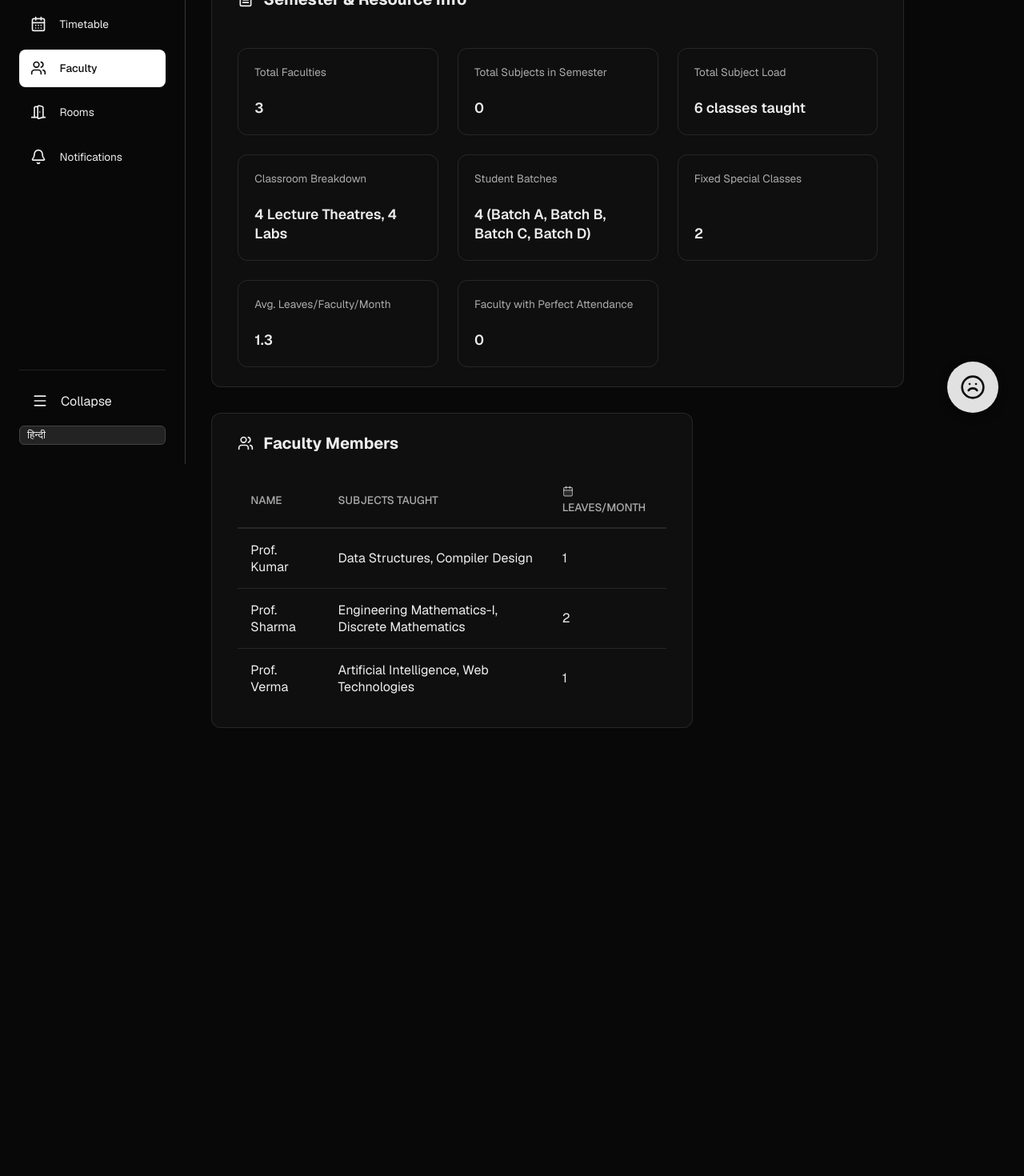
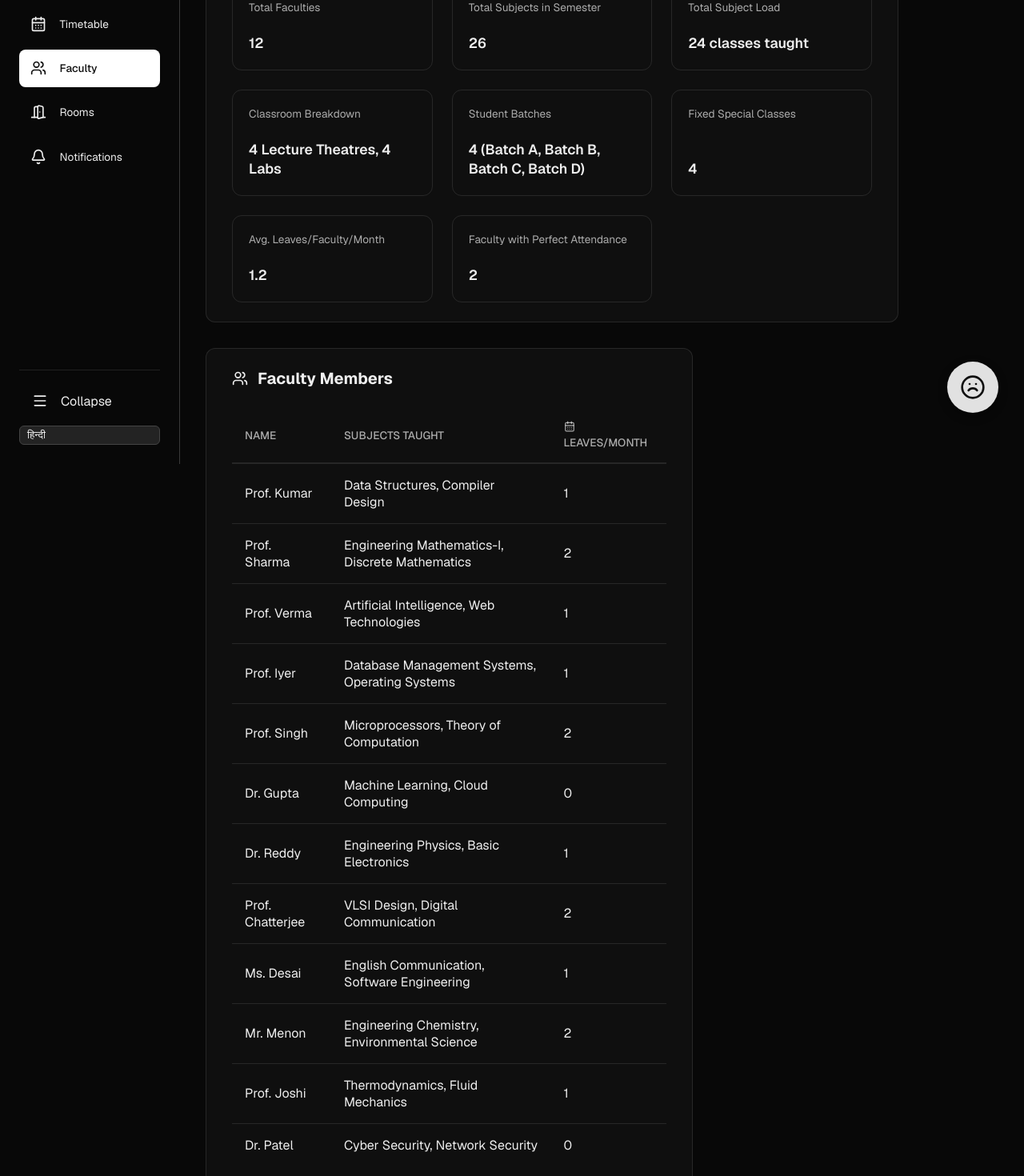
Before and after one commit to Shourya523/EduSch-Frontend, a React (Vite) app: page /admin-faculty in a window 1280 px wide. Shown: the part 220-1690 px from the top of the page at 80% size. Before the commit the page ends 1162 px from the top, so only its background shows below. Built offline with nearby package versions, Linux system fonts and the light colour scheme.

Commit message:
Hindi lang added

```diff
--- a/src/Pages/Faculty.jsx
+++ b/src/Pages/Faculty.jsx
@@ -1,12 +1,11 @@
 import React, { useState } from 'react';
 import './Faculty.css';
 import SideBar from '../components/SideBar';
-import { Plus, Users, FileText, CalendarDays, BookOpen, Ban, Clock, X } from 'lucide-react';
+import { Plus, Users, School, Book, UserCheck, CalendarDays, Clock, FileText, UserMinus, Award, X, BookOpen, Ban } from 'lucide-react';
 import AIChat from '../components/AiChat';
 
 // Expanded faculty data for a more robust demo
 const facultyList = [
-    // ... (facultyList data remains the same)
     {
         name: 'Prof. Kumar',
         subjects: ['Data Structures', 'Compiler Design'],
@@ -32,12 +31,85 @@ const facultyList = [
             { subject: 'Artificial Intelligence', day: 'Wednesday', time: '11:00-12:00', room: 'LT-102' }
         ]
     },
-    // ... rest of the list
+    {
+        name: 'Prof. Iyer',
+        subjects: ['Database Management Systems', 'Operating Systems'],
+        leavesPerMonth: 1,
+        maxClassesPerDay: 2,
+        specialClasses: []
+    },
+    {
+        name: 'Prof. Singh',
+        subjects: ['Microprocessors', 'Theory of Computation'],
+        leavesPerMonth: 2,
+        maxClassesPerDay: 2,
+        specialClasses: []
+    },
+    {
+        name: 'Dr. Gupta',
+        subjects: ['Machine Learning', 'Cloud Computing'],
+        leavesPerMonth: 0,
+        maxClassesPerDay: 4,
+        specialClasses: [
+            { subject: 'Machine Learning', day: 'Friday', time: '14:00-15:00', room: 'CS-Lab-1' }
+        ]
+    },
+    {
+        name: 'Dr. Reddy',
+        subjects: ['Engineering Physics', 'Basic Electronics'],
+        leavesPerMonth: 1,
+        maxClassesPerDay: 3,
+        specialClasses: []
+    },
+    {
+        name: 'Prof. Chatterjee',
+        subjects: ['VLSI Design', 'Digital Communication'],
+        leavesPerMonth: 2,
+        maxClassesPerDay: 2,
+        specialClasses: []
+    },
+    {
+        name: 'Ms. Desai',
+        subjects: ['English Communication', 'Software Engineering'],
+        leavesPerMonth: 1,
+        maxClassesPerDay: 4,
+        specialClasses: []
+    },
+    {
+        name: 'Mr. Menon',
+        subjects: ['Engineering Chemistry', 'Environmental Science'],
+        leavesPerMonth: 2,
+        maxClassesPerDay: 3,
+        specialClasses: []
+    },
+    {
+        name: 'Prof. Joshi',
+        subjects: ['Thermodynamics', 'Fluid Mechanics'],
+        leavesPerMonth: 1,
+        maxClassesPerDay: 3,
+        specialClasses: []
+    },
+    {
+        name: 'Dr. Patel',
+        subjects: ['Cyber Security', 'Network Security'],
+        leavesPerMonth: 0,
+        maxClassesPerDay: 2,
+        specialClasses: [
+            { subject: 'Cyber Security', day: 'Tuesday', time: '15:00-16:00', room: 'CS-Lab-2' }
+        ]
+    }
 ];
 
+// Expanded list of subjects, classrooms, and batches
 const semesterSubjects = [
-    // ... (semesterSubjects data remains the same)
+    'Engineering Mathematics-I', 'Engineering Physics', 'Engineering Chemistry', 'Basic Electrical Engineering',
+    'English Communication', 'Workshop Practice', 'Data Structures', 'Compiler Design', 'Artificial Intelligence',
+    'Web Technologies', 'Database Management Systems', 'Operating Systems', 'Microprocessors',
+    'Theory of Computation', 'Discrete Mathematics', 'Machine Learning', 'Cloud Computing', 'VLSI Design',
+    'Digital Communication', 'Software Engineering', 'Environmental Science', 'Thermodynamics', 'Fluid Mechanics',
+    'Cyber Security', 'Network Security', 'Basic Electronics'
 ];
+
 const classrooms = ['LT-101', 'LT-102', 'LT-103', 'LT-104', 'CS-Lab-1', 'CS-Lab-2', 'EC-Lab-1', 'ME-Lab-1'];
 const batches = ['Batch A', 'Batch B', 'Batch C', 'Batch D'];
 
@@ -49,169 +121,46 @@ const InfoItem = ({ label, value }) => (
     </div>
 );
 
-const hiText = {
-    // Page Titles
-    title: "फैकल्टी प्रबंधन",
-    addNew: "नया फैकल्टी जोड़ें",
-    resourceInfo: "सेमेस्टर और संसाधन जानकारी",
-    facultyMembers: "फैकल्टी सदस्य",
-    // Info Grid Labels
-    totalFaculties: "कुल फैकल्टी",
-    totalSubjects: "सेमेस्टर में कुल विषय",
-    totalLoad: "कुल विषय भार",
-    taught: "कक्षाएँ पढ़ाई गई",
-    classroomBreakdown: "कक्षा विभाजन",
-    lectureTheatres: "व्याख्यान कक्ष",
-    labs: "प्रयोगशालाएँ",
-    studentBatches: "छात्र बैच",
-    fixedClasses: "नियत विशेष कक्षाएँ",
-    avgLeaves: "औसत अवकाश/फैकल्टी/माह",
-    perfectAttendance: "पूर्ण उपस्थिति वाले फैकल्टी",
-    // Table Headers
-    name: "नाम",
-    subjectsTaught: "पढ़ाए गए विषय",
-    leavesPerMonth: "अवकाश/माह",
-    // Details Panel
-    schedulingConstraints: "शेड्यूलिंग बाधाएं",
-    maxClasses: "अधिकतम कक्षाएं प्रति दिन",
-    allowedLeaves: "अनुमत अवकाश प्रति माह",
-    fixedSchedule: "निश्चित शेड्यूल / विशेष कक्षाएं",
-    noSpecialClasses: "कोई विशेष कक्षा निर्धारित नहीं है।",
-    at: "को",
-    in: "में",
-    // Days
-    days: {
-        Monday: "सोमवार",
-        Tuesday: "मंगलवार",
-        Wednesday: "बुधवार",
-        Thursday: "गुरुवार",
-        Friday: "शुक्रवार"
-    },
-    // Faculty Names
-    names: {
-        'Prof. Kumar': 'प्रो. कुमार',
-        'Prof. Sharma': 'प्रो. शर्मा',
-        'Prof. Verma': 'प्रो. वर्मा',
-        'Prof. Iyer': 'प्रो. अय्यर',
-        'Prof. Singh': 'प्रो. सिंह',
-        'Dr. Gupta': 'डॉ. गुप्ता',
-        'Dr. Reddy': 'डॉ. रेड्डी',
-        'Prof. Chatterjee': 'प्रो. चटर्जी',
-        'Ms. Desai': 'सुश्री देसाई',
-        'Mr. Menon': 'श्री मेनन',
-        'Prof. Joshi': 'प्रो. जोशी',
-        'Dr. Patel': 'डॉ. पटेल'
-    },
-    // Subjects
-    subjects: {
-        'Data Structures': 'डेटा संरचनाएं',
-        'Compiler Design': 'कंपाइलर डिजाइन',
-        'Engineering Mathematics-I': 'इंजीनियरिंग गणित-I',
-        'Discrete Mathematics': 'असतत गणित',
-        'Artificial Intelligence': 'कृत्रिम बुद्धिमत्ता',
-        'Web Technologies': 'वेब टेक्नोलॉजीज',
-        'Database Management Systems': 'डेटाबेस प्रबंधन प्रणाली',
-        'Operating Systems': 'ऑपरेटिंग सिस्टम',
-        'Microprocessors': 'माइक्रोप्रोसेसर',
-        'Theory of Computation': 'संगणना का सिद्धांत',
-        'Machine Learning': 'मशीन लर्निंग',
-        'Cloud Computing': 'क्लाउड कंप्यूटिंग',
-        'Engineering Physics': 'इंजीनियरिंग भौतिकी',
-        'Basic Electronics': 'बेसिक इलेक्ट्रॉनिक्स',
-        'VLSI Design': 'वीएलएसआई डिजाइन',
-        'Digital Communication': 'डिजिटल संचार',
-        'English Communication': 'अंग्रेजी संचार',
-        'Software Engineering': 'सॉफ्टवेयर इंजीनियरिंग',
-        'Engineering Chemistry': 'इंजीनियरिंग रसायन विज्ञान',
-        'Environmental Science': 'पर्यावरण विज्ञान',
-        'Thermodynamics': 'ऊष्मप्रवैगिकी',
-        'Fluid Mechanics': 'द्रव यांत्रिकी',
-        'Cyber Security': 'साइबर सुरक्षा',
-        'Network Security': 'नेटवर्क सुरक्षा',
-    }
-};
 
 export default function Faculty() {
+    // State to track the currently selected faculty for details view
     const [selectedFaculty, setSelectedFaculty] = useState(null);
-    const [showChat, setShowChat] = useState(false);
-    const [lang, setLang] = useState("en");
 
+    // Enhanced data for the info grid
     const lectureTheatres = classrooms.filter(c => c.startsWith('LT')).length;
     const labs = classrooms.length - lectureTheatres;
     const totalSubjectsTaught = facultyList.reduce((sum, f) => sum + f.subjects.length, 0);
 
+    const [showChat, setShowChat] = useState(false);
+    const [lang, setLang] = useState("en");
+    const altTitle = "फैकल्टी प्रबंधन";
+    const altSubtitle = "";
     const infoData = [
-        { label: lang === "hi" ? hiText.totalFaculties : "Total Faculties", value: facultyList.length },
-        { label: lang === "hi" ? hiText.totalSubjects : "Total Subjects in Semester", value: semesterSubjects.length },
-        { label: lang === "hi" ? hiText.totalLoad : "Total Subject Load", value: `${totalSubjectsTaught} ${lang === "hi" ? hiText.taught : "classes taught"}` },
-        { label: lang === "hi" ? hiText.classroomBreakdown : "Classroom Breakdown", value: `${lectureTheatres} ${lang === "hi" ? hiText.lectureTheatres : "Lecture Theatres"}, ${labs} ${lang === "hi" ? hiText.labs : "Labs"}` },
-        { label: lang === "hi" ? hiText.studentBatches : "Student Batches", value: `${batches.length} (${batches.join(', ')})` },
-        { label: lang === "hi" ? hiText.fixedClasses : "Fixed Special Classes", value: facultyList.reduce((acc, f) => acc + f.specialClasses.length, 0) },
-        { label: lang === "hi" ? hiText.avgLeaves : "Avg. Leaves/Faculty/Month", value: (facultyList.reduce((sum, f) => sum + f.leavesPerMonth, 0) / facultyList.length).toFixed(1) },
-        { label: lang === "hi" ? hiText.perfectAttendance : "Faculty with Perfect Attendance", value: facultyList.filter(f => f.leavesPerMonth === 0).length },
+        { label: lang === "hi" ? "कुल फैकल्टी" : "Total Faculties", value: facultyList.length },
+        { label: lang === "hi" ? "सेमेस्टर में कुल विषय" : "Total Subjects in Semester", value: semesterSubjects.length },
+        { label: lang === "hi" ? "कुल विषय भार" : "Total Subject Load", value: `${totalSubjectsTaught} ${lang === "hi" ? "कक्षाएँ पढ़ाई गई" : "classes taught"}` },
+        { label: lang === "hi" ? "कक्षा विभाजन" : "Classroom Breakdown", value: `${lectureTheatres} ${lang === "hi" ? "व्याख्यान कक्ष" : "Lecture Theatres"}, ${labs} ${lang === "hi" ? "प्रयोगशालाएँ" : "Labs"}` },
+        { label: lang === "hi" ? "छात्र बैच" : "Student Batches", value: `${batches.length} (${batches.join(', ')})` },
+        { label: lang === "hi" ? "नियत विशेष कक्षाएँ" : "Fixed Special Classes", value: facultyList.reduce((acc, f) => acc + f.specialClasses.length, 0) },
+        { label: lang === "hi" ? "औसत अवकाश/फैकल्टी/माह" : "Avg. Leaves/Faculty/Month", value: (facultyList.reduce((sum, f) => sum + f.leavesPerMonth, 0) / facultyList.length).toFixed(1) },
+        { label: lang === "hi" ? "पूर्ण उपस्थिति वाले फैकल्टी" : "Faculty with Perfect Attendance", value: facultyList.filter(f => f.leavesPerMonth === 0).length },
     ];
-
-    const translateSubject = (subject) => lang === 'hi' ? (hiText.subjects[subject] || subject) : subject;
-    const translateName = (name) => lang === 'hi' ? (hiText.names[name] || name) : name;
-    const translateDay = (day) => lang === 'hi' ? (hiText.days[day] || day) : day;
-
-    const FacultyDetails = ({ faculty }) => (
-        <>
-            <div className="panel-header">
-                <h3>{translateName(faculty.name)}</h3>
-                <button className="close-panel-btn" onClick={() => setSelectedFaculty(null)}>
-                    <X size={18} />
-                </button>
-            </div>
-            <div className="panel-content">
-                <h4><BookOpen size={16} /> {lang === 'hi' ? hiText.subjectsTaught : 'Subjects Taught'}</h4>
-                <ul className="details-subject-list">
-                    {faculty.subjects.map(sub => <li key={sub}>{translateSubject(sub)}</li>)}
-                </ul>
-                <h4><Ban size={16} /> {lang === 'hi' ? hiText.schedulingConstraints : 'Scheduling Constraints'}</h4>
-                <div className="details-constraints">
-                    <p>{lang === 'hi' ? hiText.maxClasses : 'Max Classes per Day'}: <strong>{faculty.maxClassesPerDay}</strong></p>
-                    <p>{lang === 'hi' ? hiText.allowedLeaves : 'Allowed Leaves per Month'}: <strong>{faculty.leavesPerMonth}</strong></p>
-                </div>
-                <h4><Clock size={16} /> {lang === 'hi' ? hiText.fixedSchedule : 'Fixed Schedule / Special Classes'}</h4>
-                {faculty.specialClasses.length > 0 ? (
-                    <ul className="details-special-classes">
-                        {faculty.specialClasses.map((sc, i) => (
-                            <li key={i}>
-                                <span className="sc-subject">{translateSubject(sc.subject)}</span>
-                                <span className="sc-details">{translateDay(sc.day)} {lang === 'hi' ? hiText.at : 'at'} {sc.time} {lang === 'hi' ? hiText.in : 'in'} {sc.room}</span>
-                            </li>
-                        ))}
-                    </ul>
-                ) : (
-                    <p className="no-special-classes">{lang === 'hi' ? hiText.noSpecialClasses : 'No special classes scheduled.'}</p>
-                )}
-            </div>
-        </>
-    );
-
     return (
         <div className="page-layout">
             <SideBar activePage={"faculty"} />
             <main className="main-content">
-                 {/* Dummy Header for language toggle */}
-                <div style={{ padding: '20px', background: '#1a1a1a', display: 'flex', justifyContent: 'space-between', alignItems: 'center' }}>
-                    <h1 style={{color: 'white', margin: 0}}>{lang === 'hi' ? 'फैकल्टी' : 'Faculty'}</h1>
-                    <button onClick={() => setLang(l => l === "en" ? "hi" : "en")} style={{background: '#333', color: 'white', border: '1px solid #555', padding: '8px 16px', borderRadius: '8px', cursor: 'pointer'}}>
-                        {lang === 'hi' ? 'English' : 'हिन्दी'}
-                    </button>
-                </div>
-
                 <div className="faculty-page">
                     <div className="page-header">
-                        <h1>{lang === "hi" ? hiText.title : "Faculty Management"}</h1>
+                        <h1>
+                            {lang === "hi" ? altTitle : "Faculty Management"}
+                        </h1>
                         <button className="add-faculty-btn">
                             <Plus size={16} />
-                            {lang === "hi" ? hiText.addNew : "Add New Faculty"}
+                            {lang === "hi" ? "नया फैकल्टी जोड़ें" : "Add New Faculty"}
                         </button>
                     </div>
                     <div className="info-section top">
-                        <h2><FileText size={20} /> {lang === "hi" ? hiText.resourceInfo : "Semester & Resource Info"}</h2>
+                        <h2><FileText size={20} /> {lang === "hi" ? "सेमेस्टर और संसाधन जानकारी" : "Semester & Resource Info"}</h2>
                         <div className="info-grid">
                             {infoData.map((item, index) => (
                                 <InfoItem key={index} label={item.label} value={item.value} />
@@ -220,13 +169,13 @@ export default function Faculty() {
                     </div>
                     <div className="faculty-content-container">
                         <div className="faculty-section">
-                            <h2><Users size={20} /> {lang === "hi" ? hiText.facultyMembers : "Faculty Members"}</h2>
+                            <h2><Users size={20} /> {lang === "hi" ? "फैकल्टी सदस्य" : "Faculty Members"}</h2>
                             <table className="faculty-table">
                                 <thead>
                                     <tr>
-                                        <th>{lang === "hi" ? hiText.name : "Name"}</th>
-                                        <th>{lang === "hi" ? hiText.subjectsTaught : "Subjects Taught"}</th>
-                                        <th><CalendarDays size={14} /> {lang === "hi" ? hiText.leavesPerMonth : "Leaves/Month"}</th>
+                                        <th>{lang === "hi" ? "नाम" : "Name"}</th>
+                                        <th>{lang === "hi" ? "पढ़ाए गए विषय" : "Subjects Taught"}</th>
+                                        <th><CalendarDays size={14} /> {lang === "hi" ? "अवकाश/माह" : "Leaves/Month"}</th>
                                     </tr>
                                 </thead>
                                 <tbody>
@@ -236,8 +185,8 @@ export default function Faculty() {
                                             onClick={() => setSelectedFaculty(f)}
                                             className={selectedFaculty && selectedFaculty.name === f.name ? 'selected' : ''}
                                         >
-                                            <td>{translateName(f.name)}</td>
-                                            <td>{f.subjects.map(translateSubject).join(', ')}</td>
+                                            <td>{f.name}</td>
+                                            <td>{f.subjects.join(', ')}</td>
                                             <td>{f.leavesPerMonth}</td>
                                         </tr>
                                     ))}
@@ -245,14 +194,76 @@ export default function Faculty() {
                             </table>
                         </div>
 
+                        {/* --- Conditionally Rendered Faculty Details Panel --- */}
+                        {/* Faculty Details: Side panel for desktop, modal for mobile */}
                         {selectedFaculty && (
                             <>
+                                {/* Desktop/Tablet: Side panel */}
                                 <div className="faculty-details-panel faculty-details-desktop">
-                                    <FacultyDetails faculty={selectedFaculty} />
+                                    <div className="panel-header">
+                                        <h3>{selectedFaculty.name}</h3>
+                                        <button className="close-panel-btn" onClick={() => setSelectedFaculty(null)}>
+                                            <X size={18} />
+                                        </button>
+                                    </div>
+                                    <div className="panel-content">
+                                        <h4><BookOpen size={16} /> Subjects Taught</h4>
+                                        <ul className="details-subject-list">
+                                            {selectedFaculty.subjects.map(sub => <li key={sub}>{sub}</li>)}
+                                        </ul>
+                                        <h4><Ban size={16} /> Scheduling Constraints</h4>
+                                        <div className="details-constraints">
+                                            <p>Max Classes per Day: <strong>{selectedFaculty.maxClassesPerDay}</strong></p>
+                                            <p>Allowed Leaves per Month: <strong>{selectedFaculty.leavesPerMonth}</strong></p>
+                                        </div>
+                                        <h4><Clock size={16} /> Fixed Schedule / Special Classes</h4>
+                                        {selectedFaculty.specialClasses.length > 0 ? (
+                                            <ul className="details-special-classes">
+                                                {selectedFaculty.specialClasses.map((sc, i) => (
+                                                    <li key={i}>
+                                                        <span className="sc-subject">{sc.subject}</span>
+                                                        <span className="sc-details">{sc.day} at {sc.time} in {sc.room}</span>
+                                                    </li>
+                                                ))}
+                                            </ul>
+                                        ) : (
+                                            <p className="no-special-classes">No special classes scheduled.</p>
+                                        )}
+                                    </div>
                                 </div>
+                                {/* Mobile: Modal popup */}
                                 <div className="faculty-details-modal faculty-details-mobile" onClick={() => setSelectedFaculty(null)}>
                                     <div className="faculty-details-modal-content" onClick={e => e.stopPropagation()}>
-                                        <FacultyDetails faculty={selectedFaculty} />
+                                        <div className="panel-header">
+                                            <h3>{selectedFaculty.name}</h3>
+                                            <button className="close-panel-btn" onClick={() => setSelectedFaculty(null)}>
+                                                <X size={18} />
+                                            </button>
+                                        </div>
+                                        <div className="panel-content">
+                                            <h4><BookOpen size={16} /> Subjects Taught</h4>
+                                            <ul className="details-subject-list">
+                                                {selectedFaculty.subjects.map(sub => <li key={sub}>{sub}</li>)}
+                                            </ul>
+                                            <h4><Ban size={16} /> Scheduling Constraints</h4>
+                                            <div className="details-constraints">
+                                                <p>Max Classes per Day: <strong>{selectedFaculty.maxClassesPerDay}</strong></p>
+                                                <p>Allowed Leaves per Month: <strong>{selectedFaculty.leavesPerMonth}</strong></p>
+                                            </div>
+                                            <h4><Clock size={16} /> Fixed Schedule / Special Classes</h4>
+                                            {selectedFaculty.specialClasses.length > 0 ? (
+                                                <ul className="details-special-classes">
+                                                    {selectedFaculty.specialClasses.map((sc, i) => (
+                                                        <li key={i}>
+                                                            <span className="sc-subject">{sc.subject}</span>
+                                                            <span className="sc-details">{sc.day} at {sc.time} in {sc.room}</span>
+                                                        </li>
+                                                    ))}
+                                                </ul>
+                                            ) : (
+                                                <p className="no-special-classes">No special classes scheduled.</p>
+                                            )}
+                                        </div>
                                     </div>
                                 </div>
                             </>
```
